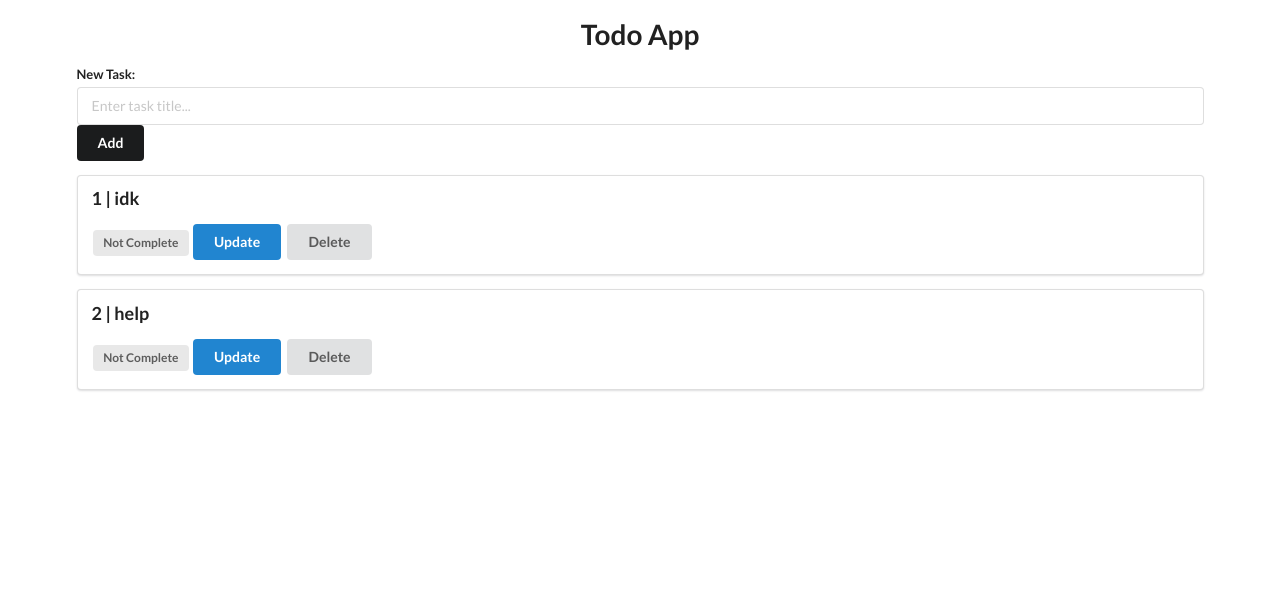
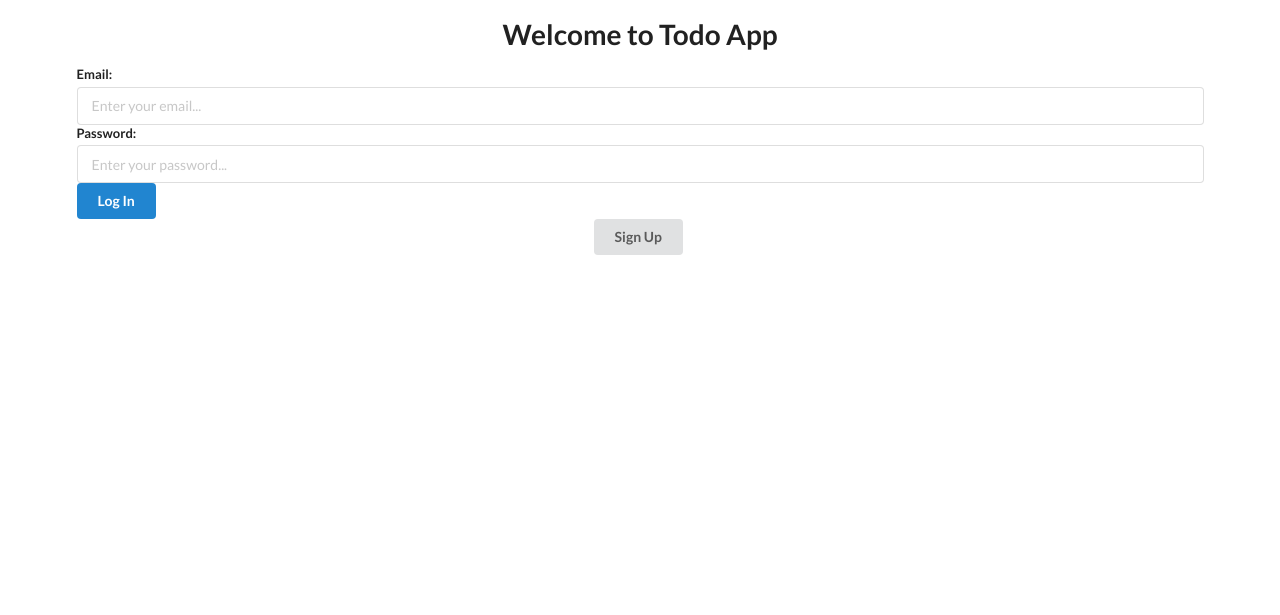
Before and after one commit to hc2985/ToDo, a Flask app: page / in a window 1280 px wide. Shown: the top 615 px of the page. Run offline with Flask 3, Linux system fonts and the light colour scheme; some libraries are stand-ins or nearby versions.

Commit message:
Supabase Implementation
- Cloud DB Implementation
- Account System WIP

```diff
--- a/app.py
+++ b/app.py
@@ -1,55 +1,95 @@
-from flask import Flask, render_template, request, redirect, url_for
-from flask_sqlalchemy import SQLAlchemy
+from flask import Flask, render_template, request, redirect, url_for, session
+from dotenv import load_dotenv
+from supabase import create_client, Client
+import os
+
+load_dotenv()
 
 app = Flask(__name__)
-app.config["SQLALCHEMY_DATABASE_URI"] = "sqlite:///db.sqlite"
-app.config["SQLALCHEMY_TRACK_MODIFICATIONS"] = False
-db = SQLAlchemy(app)
-
-class Todo(db.Model):
-    id = db.Column(db.Integer, primary_key=True)
-    title = db.Column(db.String(100))
-    complete =  db.Column(db.Boolean)
-
+app.secret_key = os.environ.get("SECRET_KEY", "fallback-secret-key")  # Required for sessions
+supabaseUrl = os.environ.get("SUPABASE_URL")
+supabaseKey = os.environ.get("SUPABASE_KEY")
+supabase = create_client(supabaseUrl, supabaseKey)
 
 @app.route("/")
+def landing():
+    #Landing page route
+    return render_template("landing.html")
+
+@app.route("/home")
 def index():
-    #show to-dos from the database
-    todo_list = Todo.query.all()
-    print(todo_list)
-    return render_template("base.html", todo_list = todo_list)
+    #show to-dos from the database + basic functionalities
+    user = session.get('user_id', None)
+    print(f"Session contents: {dict(session)}")  # Add this line
+    print(f"User value: {user}")  # Add this line
+    if not user:
+        return redirect(url_for("landing"))
+
+    todo_list = supabase.table("todos").select("*").eq("user_id", user).execute()
+    return render_template("home.html", todo_list=todo_list.data)
 
 @app.route("/add", methods=["POST"])
 def add():
     #add new to-do to the database
+    user = session.get('user_id', None)
+    if not user:
+        return redirect(url_for("landing"))
+
     title = request.form.get("title")
-    new_todo = Todo(title=title, complete=False)
-    db.session.add(new_todo)
-    db.session.commit()
+    supabase.table("todos").insert({"title": title, "complete": False, "user_id": user}).execute()
     return redirect(url_for("index"))
 
 @app.route("/update/<int:todo_id>")
 def update(todo_id):
     #update to-do in the database
-    todo = Todo.query.filter_by(id=todo_id).first()
-    todo.complete = not todo.complete
-    db.session.commit()
+
+    user = session.get('user_id', None)
+    if not user:
+        return redirect(url_for("landing"))
+
+    supabase.rpc('completion_toggle', {'todo_id': todo_id, "u_id": user}).execute()
     return redirect(url_for("index"))
 
 @app.route("/delete/<int:todo_id>")
 def delete(todo_id):
     #delete to-do from the database
-    todo = Todo.query.filter_by(id=todo_id).first()
-    db.session.delete(todo)
-    db.session.commit()
+
+    supabase.table("todos").delete().eq("id", todo_id).execute()
     return redirect(url_for("index"))
+
+@app.route("/login", methods=["POST"])
+def login():
+    #handle user login with email/password through supabase
+    email = request.form.get("email")
+    password = request.form.get("password")
+
+    try:
+        response = supabase.auth.sign_in_with_password({
+            "email": email,
+            "password": password
+        })
+
+        session['user_id'] = response.user.id
+        session['user_email'] = response.user.email
+
+        return redirect(url_for("index"))
+
+    except Exception as e:
+        print(f"Error logging in: {e}")
+        return render_template("login.html", error="Invalid credentials")
+
+@app.route("/signup")
+def signup():
+    return render_template("signup.html")
+
+@app.route("/logout", methods=["POST"])
+def logout():
+    session.clear()
+    return redirect(url_for("landing"))
 
 @app.route("/about")
 def about():
     return render_template("about.html")
 
 if __name__ == "__main__":
-    with app.app_context():
-        db.create_all()
-
     app.run(debug=True)
--- /dev/null
+++ b/requirements.txt
@@ -0,0 +1,5 @@
+Flask==3.0.0
+Flask-SQLAlchemy==3.1.1
+supabase==2.3.4
+python-dotenv==1.0.0
+psycopg2-binary==2.9.9
--- a/templates/base.html
+++ b/templates/home.html
@@ -18,7 +18,7 @@
             <label class="ui huge header" for="title">New Task:</label>
             <input type="text" name="title" placeholder="Enter task title...">
             <br>
-            <button class="ui secondary button" type="submit">Add</button>
+            <button style="margin-top: 2px" class="ui secondary button" type="submit">Add</button>
         </div>
     </form>
 
@@ -37,6 +37,10 @@
     </div>
     {% endfor %}
 
+    <form action="/logout" method="POST">
+        <button class="ui button" type="submit">Logout</button>
+    </form>
+
     </div>
 </body>
 </html>
--- /dev/null
+++ b/templates/landing.html
@@ -0,0 +1,34 @@
+<!DOCTYPE html>
+<html lang="en">
+<head>
+    <meta charset="UTF-8">
+    <meta name="viewport" content="width=device-width, initial-scale=1.0">
+    <title>Landing Page</title>
+
+    <link rel="stylesheet" href="https://cdn.jsdelivr.net/npm/semantic-ui@2.5.0/dist/semantic.min.css">
+    <script src="https://cdn.jsdelivr.net/npm/semantic-ui@2.5.0/dist/semantic.min.js"></script>
+</head>
+<body>
+    <div style = "margin-top: 20px;" class="ui container">
+
+    <h1 class="ui center aligned header"> Welcome to Todo App </h1>
+
+    <form class = "ui form" action ="/login" method="POST">
+        <div class = "field">
+            <label class="ui huge header" for="email">Email:</label>
+            <input type="text" name="email" placeholder="Enter your email...">
+            <label class="ui huge header" for="password">Password:</label>
+            <input type="password" name="password" placeholder="Enter your password...">
+            <br>
+            <button class="ui primary button" type="submit">Log In</button>
+        </div>
+
+    </form>
+
+    <div class="ui center aligned container">
+        <a href = "/signup" class="ui button">Sign Up</a>
+    </div>
+
+    </div>
+</body>
+</html>
```
Also changed, not shown: instance/db.sqlite (deleted), 1 other file.
